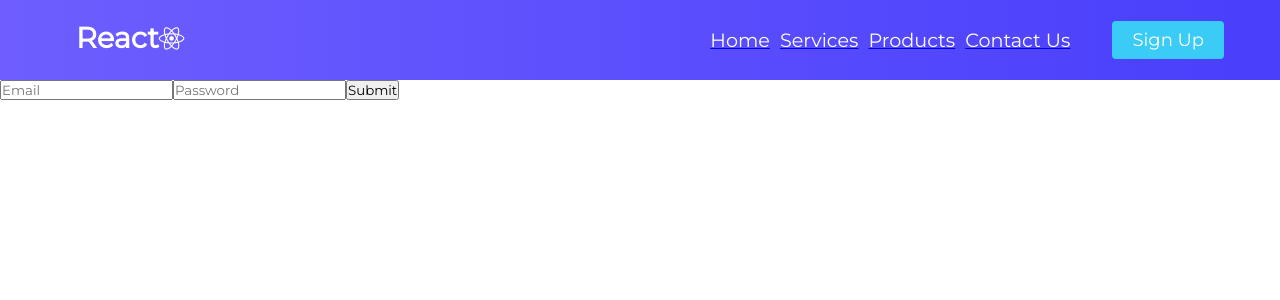
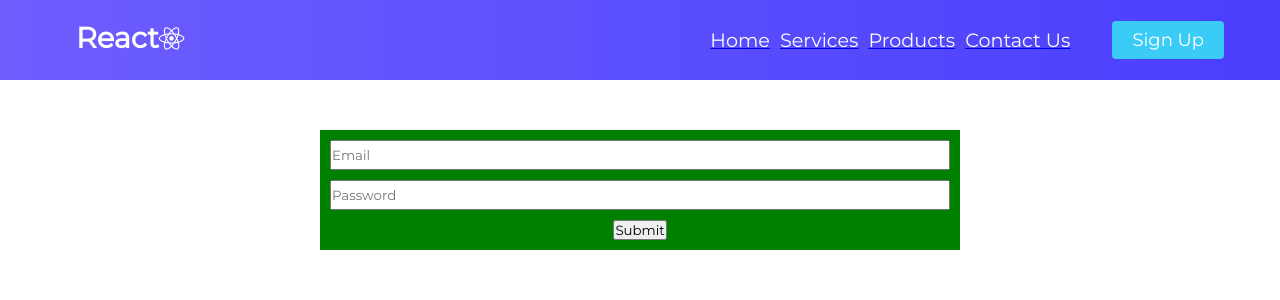
Before and after one commit to nicholasmcconnell/artist-portfolio, a React (Create React App) app: page /contact in a window 1280 px wide. Shown: the top 300 px of the page. Built offline with nearby package versions, Linux system fonts and the light colour scheme.

Commit message:
custom styling added to Container and Form elements

```diff
--- /dev/null
+++ b/src/components/Container/Container.css
@@ -0,0 +1,9 @@
+.container {
+  background-color: green;
+  width: 50%;
+  padding: 10px;
+  height: auto;
+  position: relative;
+  left: 25%;
+  top: 50px;
+}
--- /dev/null
+++ b/src/components/Container/Container.tsx
@@ -0,0 +1,11 @@
+import React from 'react'
+import './Container.css';
+
+export const Container = ({ children }: { children: any }) => {
+
+    return (
+        <div className='container'>
+            {children}
+        </div>
+    )
+}
--- a/src/components/Form/Form.css
+++ b/src/components/Form/Form.css
@@ -0,0 +1,17 @@
+form {
+  height: auto;
+  width: 100%;
+  position: relative;
+  /* top: 50px; */
+  display: flex;
+  flex-direction: column;
+  /* justify-content: center; */
+  align-items: center;
+}
+
+input.text {
+  width: 100%;
+  height: 30px;
+  /* margin-top: 5px; */
+  margin-bottom: 10px;
+}
--- a/src/components/Form/Form.tsx
+++ b/src/components/Form/Form.tsx
@@ -1,5 +1,6 @@
 import React from 'react';
 import { useForm } from '../../utils/useForm';
+import { Container } from '../Container/Container';
 
 import './Form.css';
 
@@ -28,8 +29,11 @@ export const Form = () => {
     }
 
     return (
+        <Container>
+
             <form >
                 <input
+                    className='text'
                     type="text"
                     placeholder='Email'
                     name='email'
@@ -38,15 +42,18 @@ export const Form = () => {
                 />
 
                 <input
+                    className='text'
                     type='password'
                     placeholder='Password'
                     name='password'
                     value={state.password || ''}
                     onChange={handleChange}
                 />
-            {/* <button style={{ color: 'black', width: "50px", height: '50px' }}>Register</button> */}
                 <input type="submit" onClick={handleSubmit} />
+
+                {/* <button type="submit" onClick={handleSubmit} >Submit</button> */}
             </form>
+        </Container>
 
     )
 }
```
Also changed, not shown: src/App.tsx (+3 -4 lines), src/components/Container1/Container.jsx (deleted, +0 -15 lines). Lines whose indentation alone changed are shown as unchanged.
